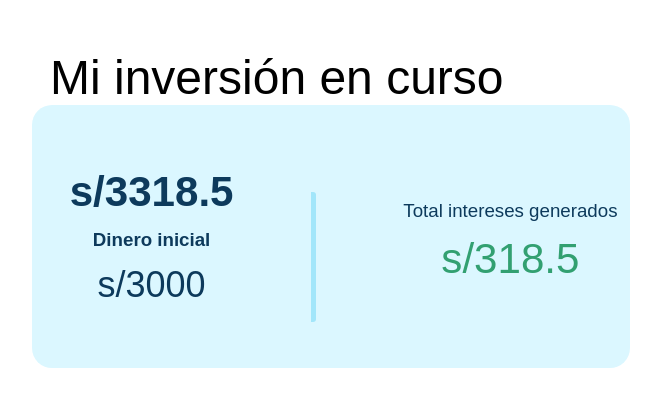
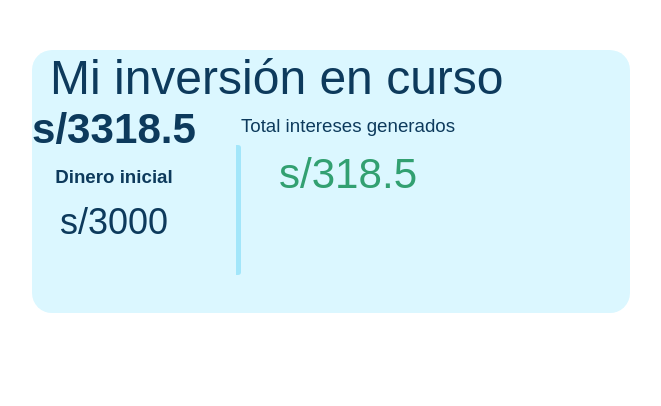
Before and after one commit to IngridC10/finniu-dashboard, a React (Create React App) app: page /investmentreport in a window 1280 px wide. Shown: the top 406 px of the page, without its empty margins (18-679 px from the left). Built offline with nearby package versions, Linux system fonts and the light colour scheme.

Commit message:
se mejoro el inprogressInvestmentReport

```diff
--- a/src/components/InprogressInvestmentReport.js
+++ b/src/components/InprogressInvestmentReport.js
@@ -14,10 +14,11 @@ const InprogressInvestmentReportStyled = styled.div`
     align-items: center;
     color: rgba(13, 58, 92, 1);
     font-size: 24px;
-    display: grid;
-    grid-template-columns: 1fr 0.5fr 1fr;
   }
-
+  .columns {
+    display: flex;
+    grid-template-columns: 1fr 1fr 1fr;
+  }
   .bodyReportColumn1 {
     font-size: 36px;
     font-weight: bold;
@@ -59,11 +60,11 @@ const InprogressInvestmentReport = () => {
   return (
     <InprogressInvestmentReportStyled>
       <div className="investmentReport">
+        <div className="bodyReport">
           <div className="bodyReportRow">
             <h1>Mi inversión en curso</h1>
           </div>
-
-        <div className="bodyReport">
+          <div className="columns">
             <div className="bodyReportColumn1">
               <div>
                 <h3> s/3318.5</h3>
@@ -100,8 +101,8 @@ const InprogressInvestmentReport = () => {
             </div>
           </div>
         </div>
+      </div>
     </InprogressInvestmentReportStyled>
   );
 };
-
 export default InprogressInvestmentReport;
--- a/src/components/LoginComponent.js
+++ b/src/components/LoginComponent.js
@@ -72,6 +72,7 @@ const LoginComponentStyled = styled.div`
   .login h3 {
     font-size: 24px;
     font-weight: normal;
+    padding-top:20px;
   }
   .login button {
     width: 184px;
@@ -113,6 +114,13 @@ const LoginComponentStyled = styled.div`
   }
 
 
+  @media (max-width: 375px) {
+    &.bodyLogin {
+      .container {
+        width: 100%; // Ajusta este valor según tus necesidades
+      }
+    }
+  }
 `;
 
 const LOGIN_USER = gql`
```
Lines whose indentation alone changed are shown as unchanged.
